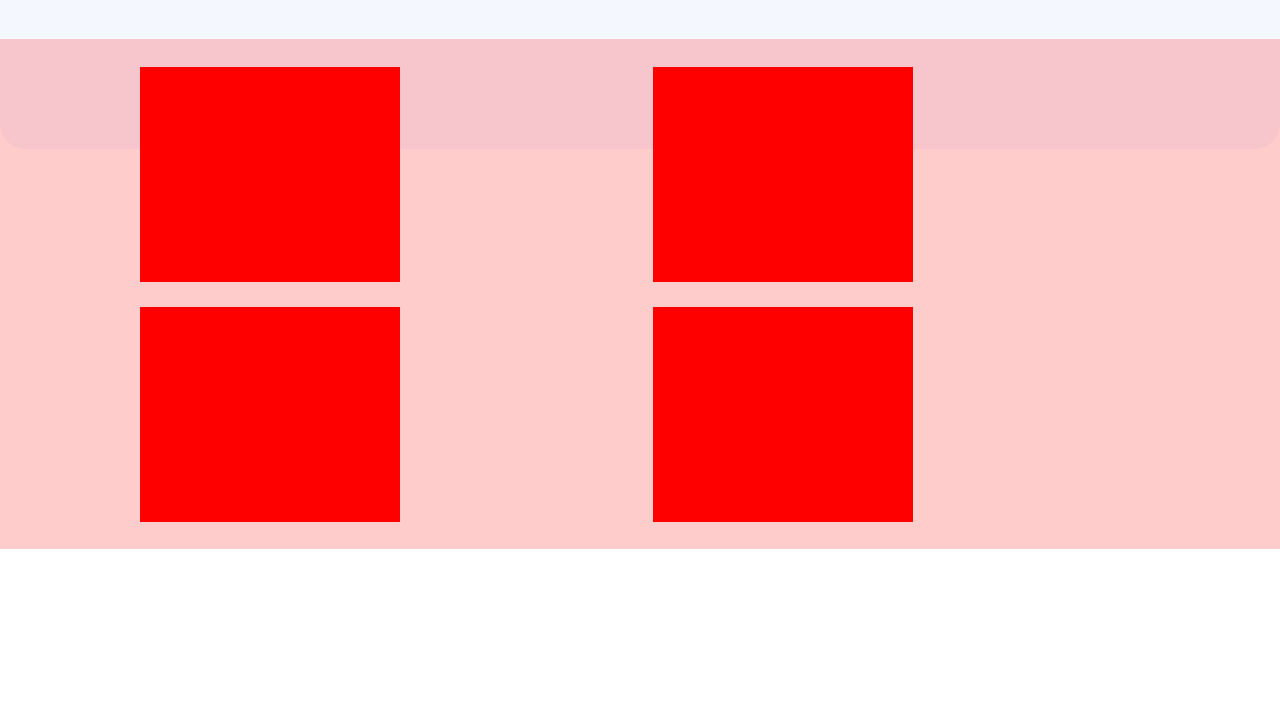
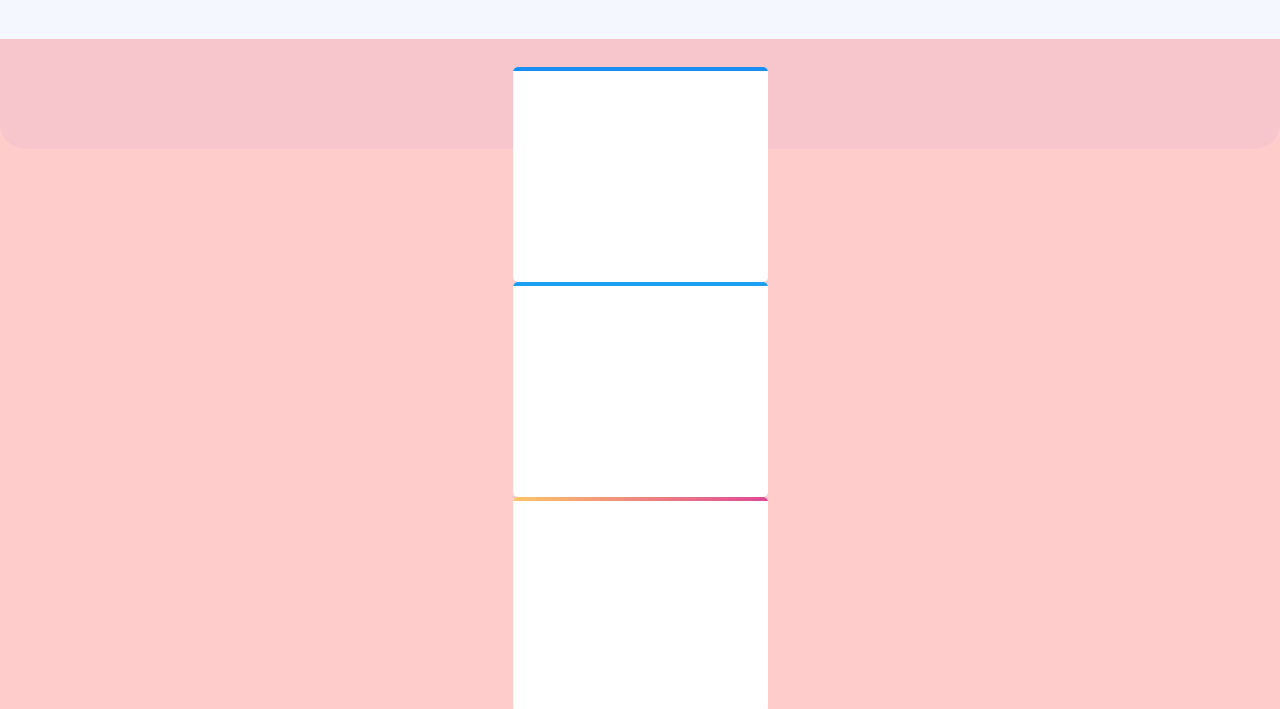
Before and after one commit to 22940dev/dashboard-socialmedia, a plain HTML site: page index.html in a window 1280 px wide. Shown: the part 86-795 px from the top of the page. Drawn offline with Linux system fonts and the light colour scheme.

Commit message:
feat: gerando classes com cor do topo dinamicamente

```diff
--- a/app/scss/_followers.scss
+++ b/app/scss/_followers.scss
@@ -8,28 +8,56 @@
   }
 
   &__items {
-    display: grid;
-    gap: 25px;
+    display: flex;
+    align-items: center;
+    justify-content: center;
+    flex-direction: column;
+  }
 
-    grid-template-columns: repeat(1, 1fr);
+  &__gridItem {
+    padding: 10px;
+    min-width: 255px;
+    overflow: hidden;
+    height: 13.4375rem;
+    border-radius: 5px;
+    position: relative;
+    background-color: white;
 
-    @include breakpoint-up(medium) {
-      grid-template-columns: repeat(2, 1fr);
+    $webs: (
+      "youtube": $Youtube,
+      "twitter": $Twitter,
+      "facebook": $Facebook,
+      "instagram": ($InstagramGradient1, $InstagramGradient2)
+    );
+
+    @each $rede in map-keys($webs) {
+      $colourMap: map-get($webs, $rede);
+
+      &.#{$rede} .followers__topBorder {
+        @if length($colourMap) > 1 {
+          background-image: linear-gradient(
+            to right, $colourMap
+          );
+        } @else {
+          background-color: $colourMap;
+        }
+      }
     }
 
-    @include breakpoint-up(desktop) {
-      grid-template-columns: repeat(4, 1fr);
+
+    @include breakpoint-down(medium) {
+      &:not(:first-child) {
+        margin-top: 20px;
+      }
     }
   }
 
-  &__gridItem {
-    height: 13.4375rem;
-    background-color: red;
-
-
-    @include breakpoint-up(medium) {
-      max-width: 16.25rem;
-    }
+  &__topBorder {
+    width: 100%;
+    height: 4px;
+    top: 0px;
+    left: 0px;
+    position: absolute;
   }
 
 }
--- a/index.html
+++ b/index.html
@@ -33,20 +33,20 @@
 
     <section class="followers">
       <div class="container followers__items">
-        <div class="followers__gridItem">
-          <div class="follower__topBorder"></div>
+        <div class="followers__gridItem facebook">
+          <div class="followers__topBorder"></div>
         </div>
 
-        <div class="followers__gridItem">
-          <div class="follower__topBorder"></div>
+        <div class="followers__gridItem twitter">
+          <div class="followers__topBorder"></div>
         </div>
 
-        <div class="followers__gridItem">
-          <div class="follower__topBorder"></div>
+        <div class="followers__gridItem instagram">
+          <div class="followers__topBorder"></div>
         </div>
 
-        <div class="followers__gridItem">
-          <div class="follower__topBorder"></div>
+        <div class="followers__gridItem youtube">
+          <div class="followers__topBorder"></div>
         </div>
       </div>
     </section>
```
Also changed, not shown: app/scss/styles.css, 1 other file.
